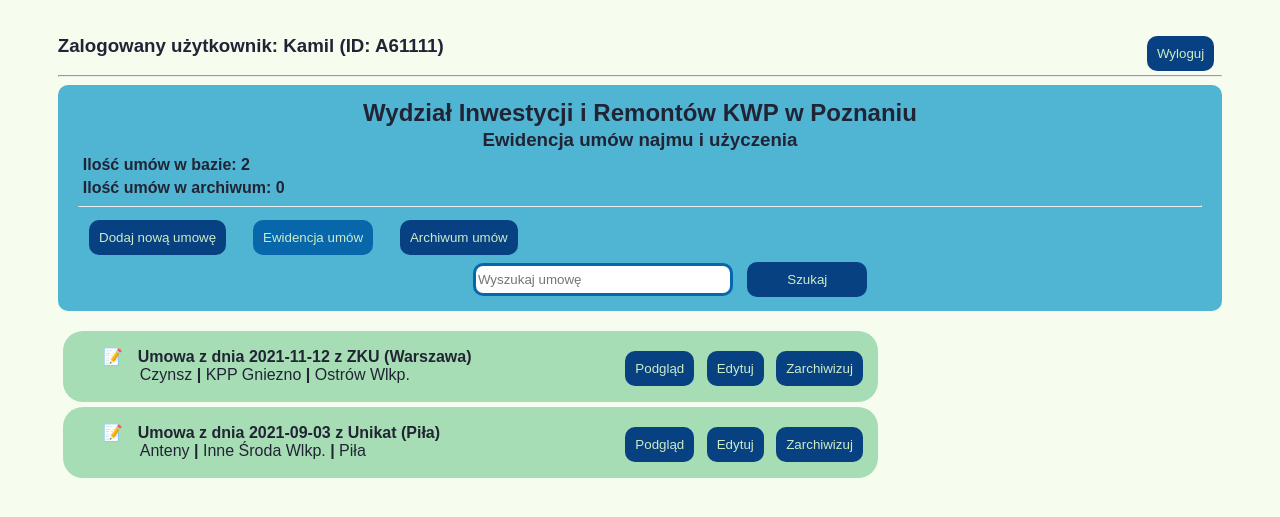
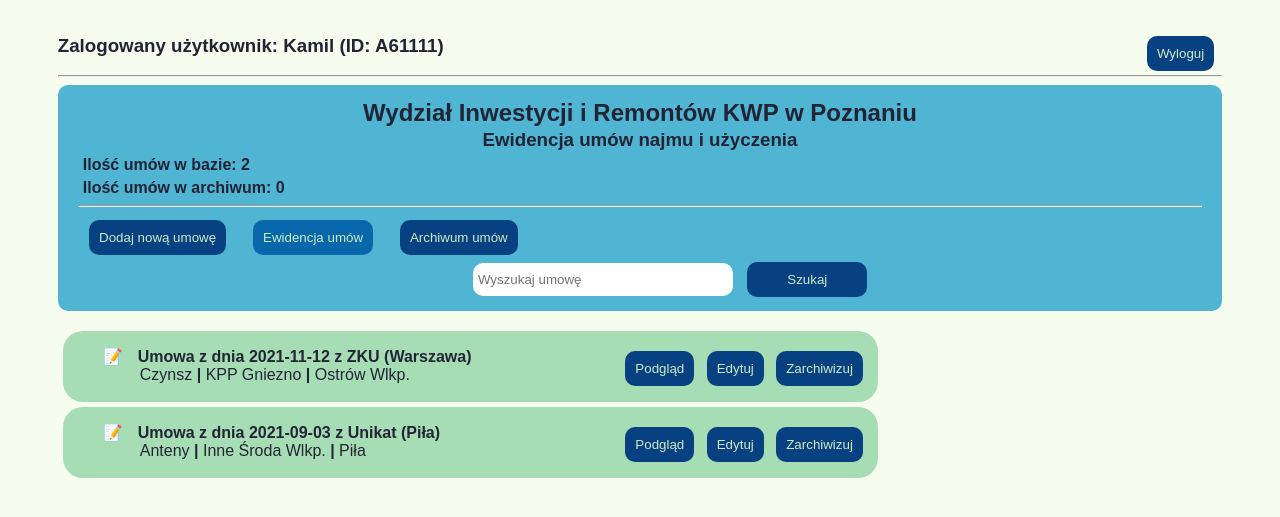
Before and after one commit to Hypnos86/Projekt-umowy, a Django app: page /umowy/ewidencja/ in a window 1280 px wide. Shown: the top 517 px of the page. Run offline with Django 3.2, Linux system fonts and the light colour scheme; a user stored in the database is signed in; data comes from the database, SQL or seed files in the repository; both versions use the stored data as it was after the commit.

Commit message:
Zmiana kolorow na pasku search

```diff
--- a/umowyapp/static/style.css
+++ b/umowyapp/static/style.css
@@ -86,13 +86,13 @@ nav{
 
 .search input{
     width:250px;
-    border: solid 3px hsl(205,91%,35%);
+    border: solid 3px white;
     height:25px;
     border-radius: 10px;
 }
 
 .search input:focus{
-    border: solid 3px white;
+    border: solid 3px hsl(205,91%,35%);
     outline: none;
 }
 
```
Also changed, not shown: db.sqlite3.
